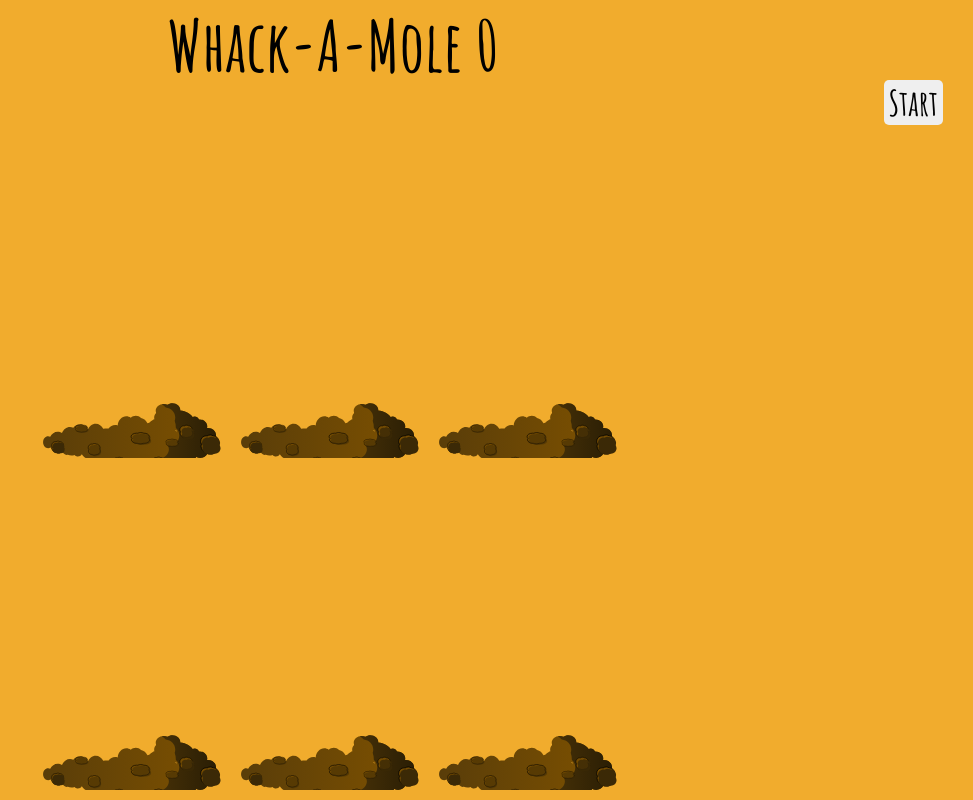
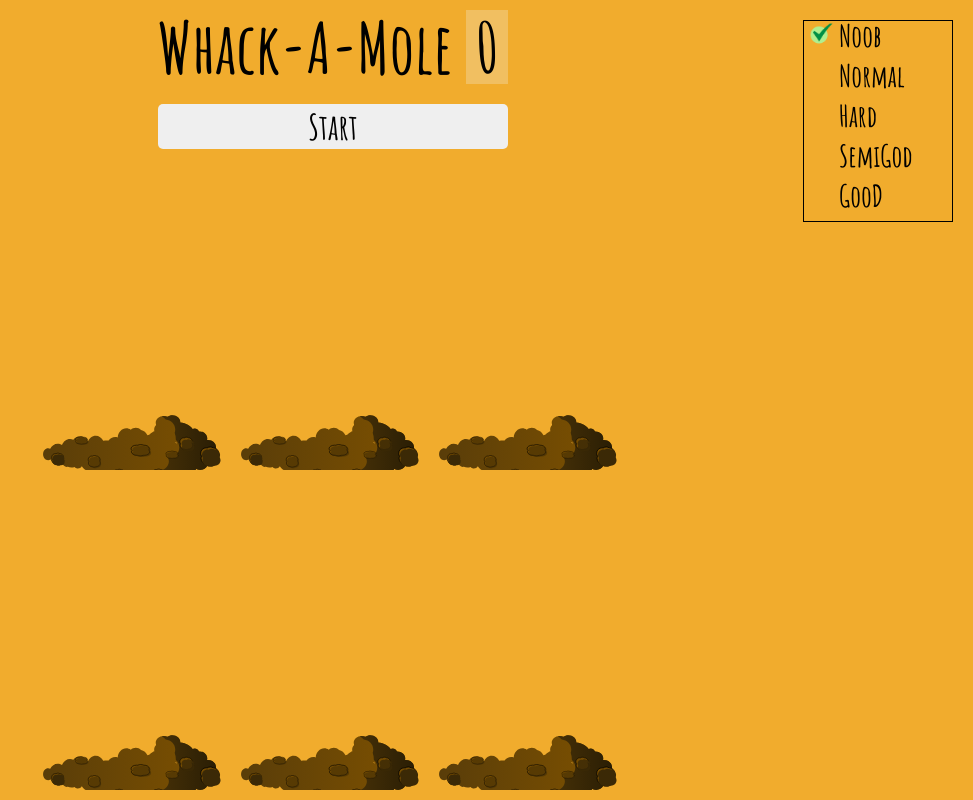
Before and after one commit to AlexShumsky/Whack-A-Mole, a plain HTML site: page index.html in a window 1280 px wide. Shown: the whole page, without its empty margins (307-1280 px from the left). Drawn offline with Linux system fonts and the light colour scheme.

Commit message:
feat: add difficulties

```diff
--- a/css/style.css
+++ b/css/style.css
@@ -8,24 +8,71 @@ body {
 	font-family: "Amatic SC";
 	background: rgba(240, 162, 17, 0.884);
 }
-h1 {
-	font-size: 70px;
-}
 .wrapper {
 	height: 100%;
 	width: 100%;
-	overflow: hidden;
 
 	display: flex;
 	flex-direction: column;
 	justify-content: center;
 	align-items: center;
 	padding: 10px;
-	min-width: 1000px;
+	margin: 0 auto;
+	min-width: 940px;
+	min-height: 500px;
+
+	position: relative;
+}
+header {
+	display: flex;
+	flex-direction: column;
+}
+h1 {
+	font-size: 70px;
+	margin-bottom: 20px;
+}
+h1 span {
+	display: inline-block;
+	padding: 2px 10px;
+	background: rgb(241, 191, 97);
+}
+
+.menu {
+	position: absolute;
+	top: 20px;
+	right: 20px;
+	font-size: 30px;
+	width: 150px;
+	border: 1px solid #000;
+}
+.difficulty {
+}
+.menu li {
+	padding: 0px 35px;
+	margin-bottom: 10px;
+	position: relative;
+	cursor: pointer;
+}
+.menu li:hover::before {
+	content: "";
+	width: 25px;
+	height: 25px;
+	position: absolute;
+	top: 0;
+	left: -35px;
+	background: url("../assets/point.png") center / cover no-repeat;
+}
+.menu li.active::before {
+	content: "";
+	width: 25px;
+	height: 25px;
+	position: absolute;
+	top: 0;
+	left: 5px;
+	background: url("../assets/check-mark.png") center / cover no-repeat;
 }
 .start-b {
-	align-self: flex-end;
-	margin-right: 20px;
+	display: block;
 	border-radius: 5px;
 	padding: 0px 5px;
 	font-size: 35px;
@@ -33,8 +80,8 @@ h1 {
 .game {
 	flex: 1 1 100%;
 	width: 600px;
-	height: 400px;
-	margin: 0 auto;
+	height: 500px;
+
 	display: flex;
 	flex-wrap: wrap;
 }
--- a/index.html
+++ b/index.html
@@ -11,10 +11,21 @@
 
 <body>
 	<div class="wrapper">
-		<h1>Whack-A-Mole
-			<span>0</span>
-		</h1>
-		<button class="start-b">Start</button>
+		<header>
+			<h1>Whack-A-Mole
+				<span>0</span>
+			</h1>
+			<button class="start-b">Start</button>
+		</header>
+		<div class="menu">
+			<ul>
+				<li class="active difficulty">Noob</li>
+				<li class="difficulty">Normal</li>
+				<li class="difficulty">Hard</li>
+				<li class="difficulty">SemiGod</li>
+				<li class="difficulty">GooD</li>
+			</ul>
+		</div>
 		<div class="game">
 			<div class="hole hole1">
 				<div class="mole"></div>
--- a/js/index.js
+++ b/js/index.js
@@ -2,7 +2,15 @@
 const startButton = document.querySelector('.start-b');
 const holes = document.querySelectorAll('.hole');
 const moles = document.querySelectorAll('.mole');
-
+const difficulties = document.querySelectorAll('.difficulty');
+const difficultiesList = {
+	noob: [500, 1600],
+	normal: [400, 1400],
+	hard: [300, 1200],
+	semigod: [200, 800],
+	good: [140, 450],
+}
+let difficulty = 'noob';
 let gameTimer;
 let lastHole = null;
 let isPlay = false;
@@ -10,6 +18,7 @@ let counter = 0;
 
 startButton.addEventListener('click', toggleGame);
 moles.forEach(mole => mole.addEventListener('click', hitMole));
+difficulties.forEach(difficulty => difficulty.addEventListener('click', changeDifficulty))
 
 function toggleGame() {
 	(isPlay) ? finishGame() : startGame();
@@ -23,6 +32,7 @@ function initGame() {
 	counter = 0;
 	isPlay = true;
 	gameTimer = setTimeout(() => {
+		showGreetings();
 		finishGame();
 	}, 10000);
 	startButtonText();
@@ -40,8 +50,9 @@ function getRandomHole(holes) {
 	return holes[randomIndex];
 }
 function showMoles() {
+	const timeInterval = difficultiesList[difficulty];
 	const hole = getRandomHole(holes);
-	const time = getRandomTime(300, 1200);
+	const time = getRandomTime(timeInterval[0], timeInterval[1]);
 	hole.classList.add('up');
 	setTimeout(() => {
 		hole.classList.remove('up');
@@ -67,9 +78,26 @@ function showCurrentPoints() {
 }
 function finishGame() {
 	isPlay = false;
-	alert(`Cool your result is ${counter}`);
 	counter = 0;
 	showCurrentPoints();
 	startButtonText();
 	clearTimeout(gameTimer);
 }
+function changeDifficulty() {
+	changeActiveInMenu(this);
+	changeGameDifficulty(this);
+}
+function changeActiveInMenu(active) {
+	difficulties.forEach(difficulty => difficulty.classList.remove('active'));
+	active.classList.add('active');
+}
+function changeGameDifficulty(userDifficulty) {
+	difficulty = userDifficulty.textContent.toLowerCase();
+	finishGame();
+}
+function showGreetings() {
+	let letter = (!counter) ? `Ups.. Seems like it's realy hard for you. Try another difficulty` :
+		(counter <= 2) ? `Your result is ${counter}! Definitely you can better` :
+			(counter <= 7) ? `Your result is ${counter}! Impressive, don't you won't to show us more?` : `WOW! Your result is ${counter}! You a ROCK ; ) Try another difficulty`;
+	alert(letter);
+}
```
Also changed, not shown: assets/check-mark.png (added), assets/point.png (added), assets/remove.png (added).
